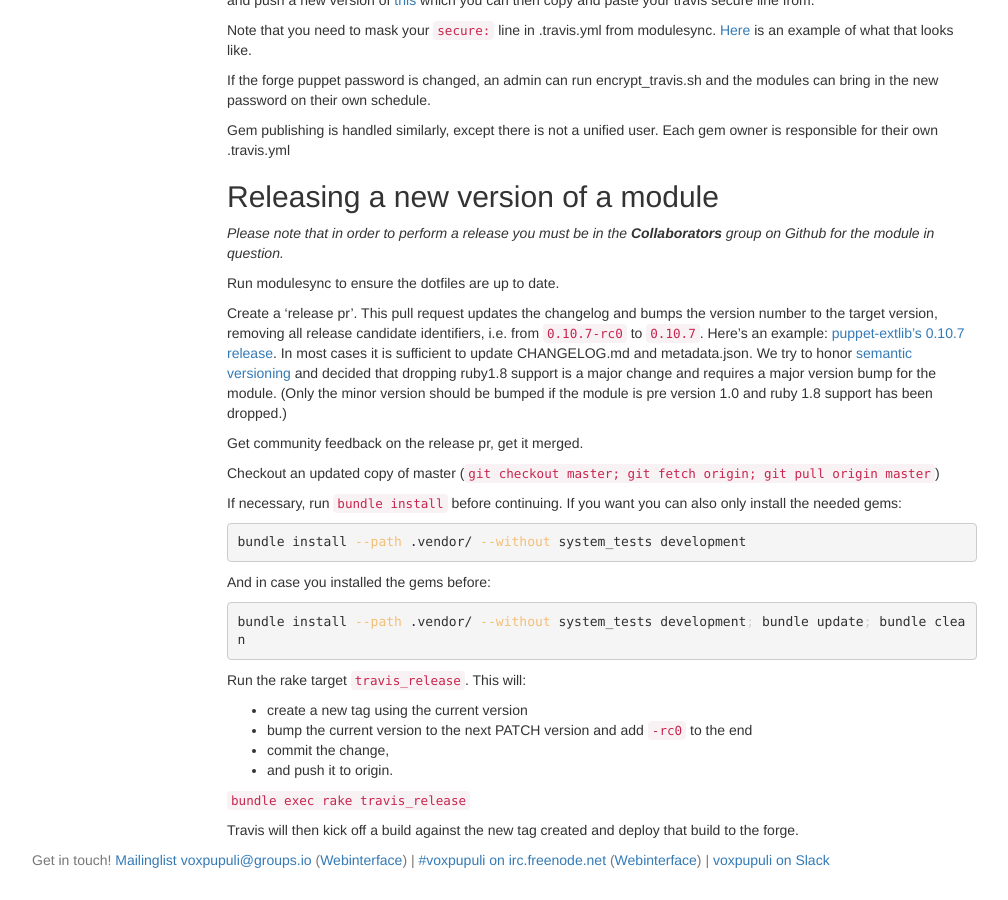
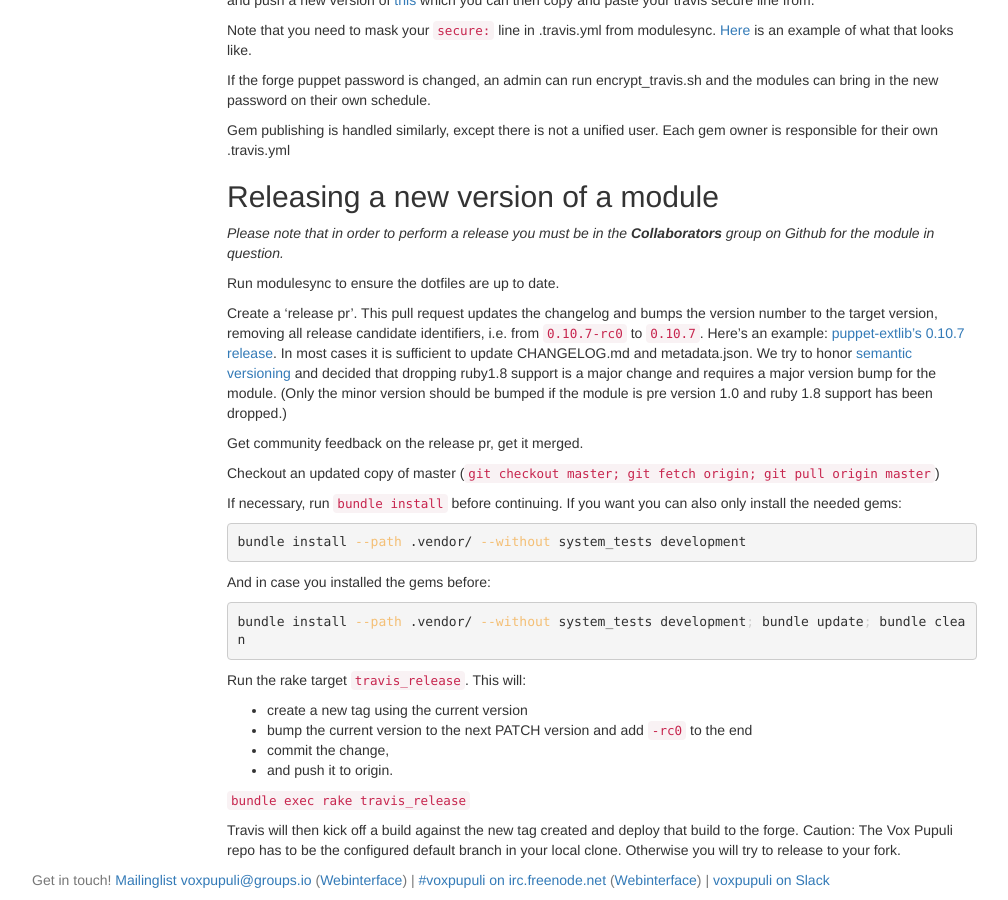
Before and after one commit to voxpupuli/voxpupuli.github.io, a Jekyll site: the page built from docs/index.md, in a window 1280 px wide and 900 px high, scrolled down 1483 px. Shown: the whole window, without its empty margins (38-1046 px from the left). Built offline with Jekyll 4.4.1, drawn with Linux system fonts in a browser that asks for light colours; nearby versions of some CDN libraries.

Commit message:
clarify travis_release task

```diff
--- a/docs/index.md
+++ b/docs/index.md
@@ -110,4 +110,4 @@
 
 `bundle exec rake travis_release`
 
-Travis will then kick off a build against the new tag created and deploy that build to the forge.
+Travis will then kick off a build against the new tag created and deploy that build to the forge. Caution: The Vox Pupuli repo has to be the configured default branch in your local clone. Otherwise you will try to release to your fork.
```
